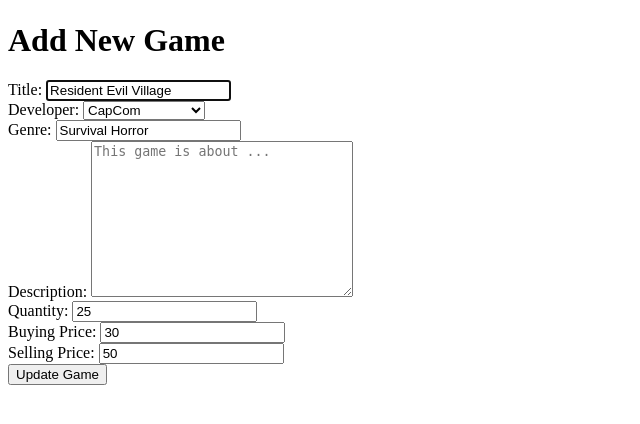
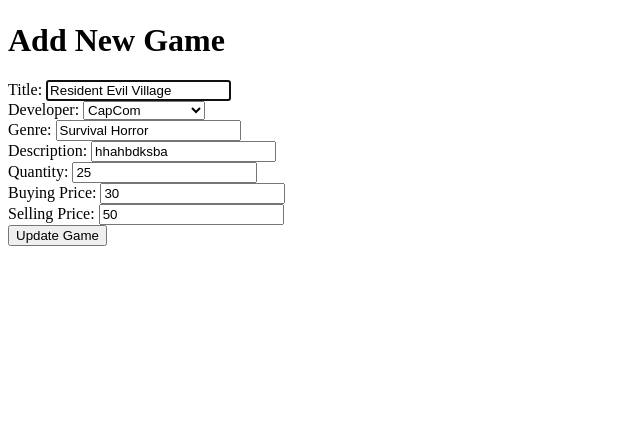
Before and after one commit to nadiaalmurs/Python_Project_GameStore, a Flask app: page /games/5/edit in a window 1280 px wide. Shown: the part 149-573 px from the top of the page, without its empty margins (0-640 px from the left). Run offline with Flask 2, Linux system fonts and the light colour scheme; data comes from the database, SQL or seed files in the repository; both versions use the stored data as it was after the commit; some libraries are stand-ins or nearby versions.

Commit message:
edit works

```diff
--- a/repositories/game_repository.py
+++ b/repositories/game_repository.py
@@ -46,6 +46,6 @@
     run_sql(sql, values)
 
 def update(game):
-    sql = "UPDATE games SET (title, genre, description, stock_quantity, buying_price, selling_price, developer_id) = (?, ?, ?, ?, ?, ?, ?. ?) WHERE id = ?"
+    sql = "UPDATE games SET (title, genre, description, stock_quantity, buying_price, selling_price, developer_id) = (?, ?, ?, ?, ?, ?, ?) WHERE id = ?"
     values = [game.title, game.genre, game.description, game.stock_quantity, game.buying_price, game.selling_price, game.developer.id, game.id]
     run_sql(sql, values)
--- a/templates/games/edit.html
+++ b/templates/games/edit.html
@@ -29,7 +29,7 @@
 
     <div>
         <label for="description">Description:</label>
-        <textarea name="description" id="description" placeholder="This game is about ..." value="{{game.description}}" cols="30" rows="10" ></textarea>
+        <input name="description" id="description" value="{{game.description}}">
     </div>
 
     <div>
```
Also changed, not shown: db/game_manager.db.
